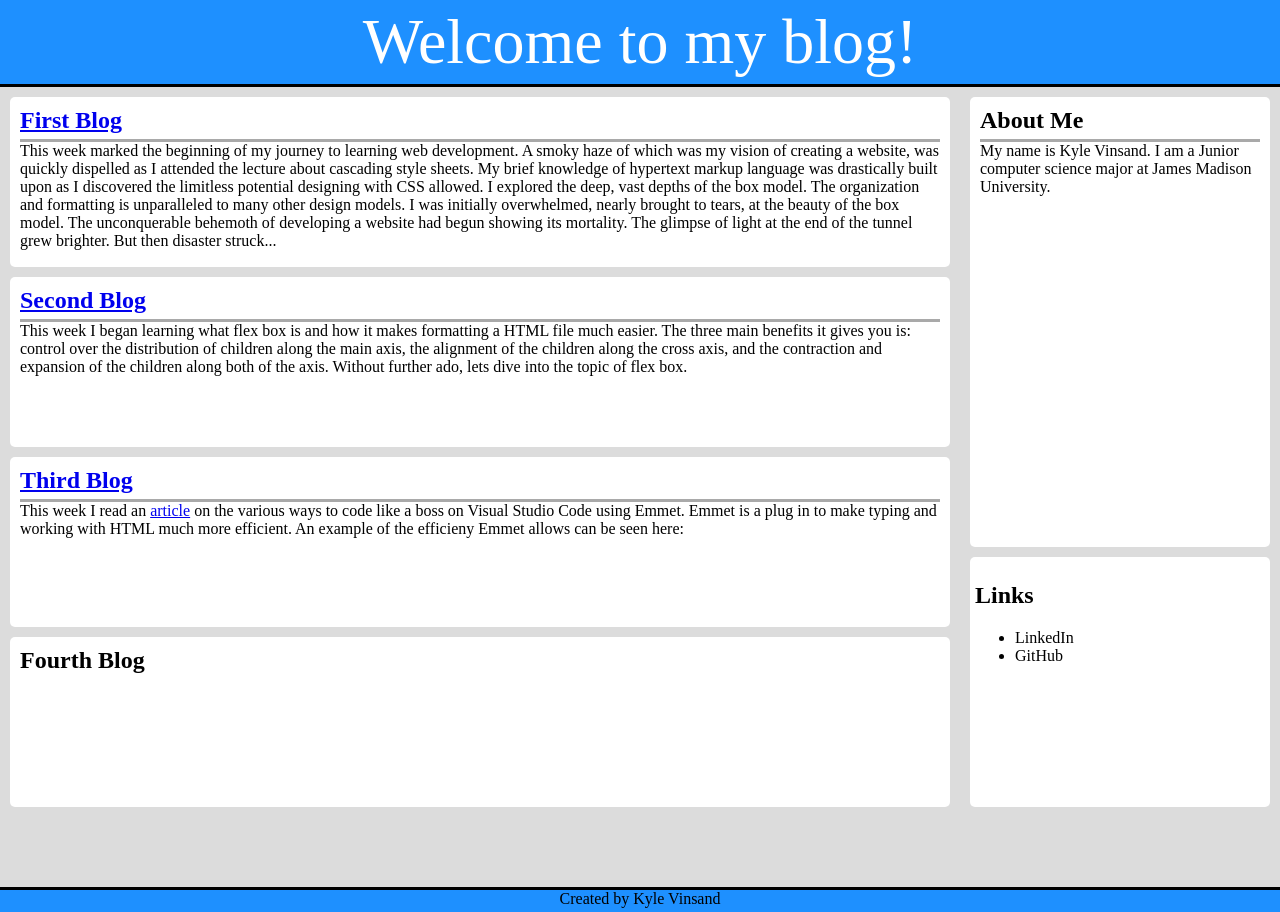
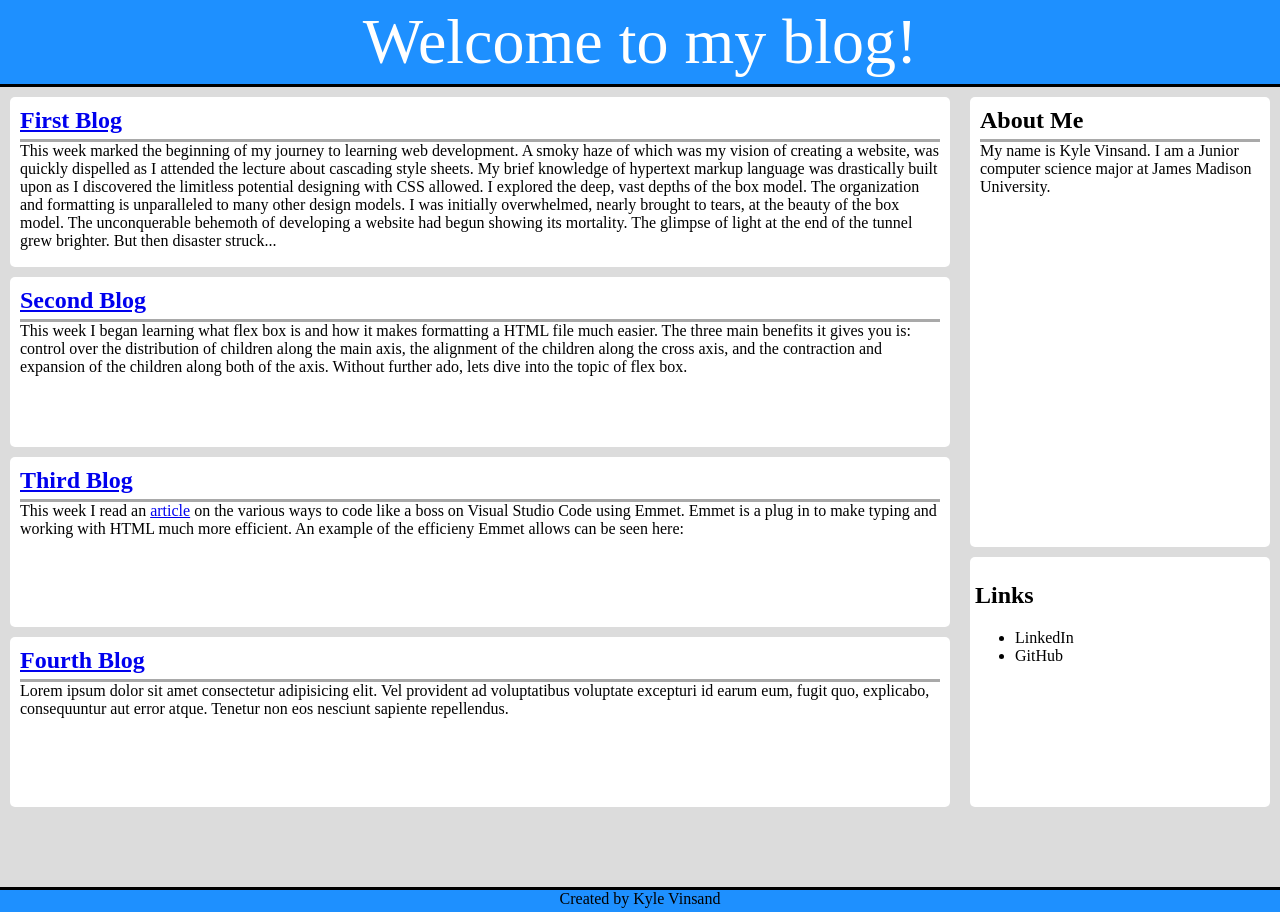
Before and after one commit to vinsankm/blog, a plain HTML site: page blog/index.html in a window 1280 px wide. Drawn offline with Linux system fonts and the light colour scheme.

Commit message:
Added link to fourth blog

```diff
--- a/blog/index.html
+++ b/blog/index.html
@@ -37,7 +37,13 @@
                     in to make typing and working with HTML much more efficient. An example of the efficieny Emmet allows can be seen here:
                 </p>
             </div>
-            <div class="maincard"><h2>Fourth Blog</h2></div>
+            <div class="maincard">
+                <a href="http://157.230.56.100:8000/102blog.html"><h2>Fourth Blog</h2></a>
+                <p>
+                    Lorem ipsum dolor sit amet consectetur adipisicing elit. Vel provident ad voluptatibus voluptate excepturi id earum eum,
+                    fugit quo, explicabo, consequuntur aut error atque. Tenetur non eos nesciunt sapiente repellendus.
+                </p>
+            </div>
         </div>
         <div class="sidebar">
             <div class="aboutme">
```
